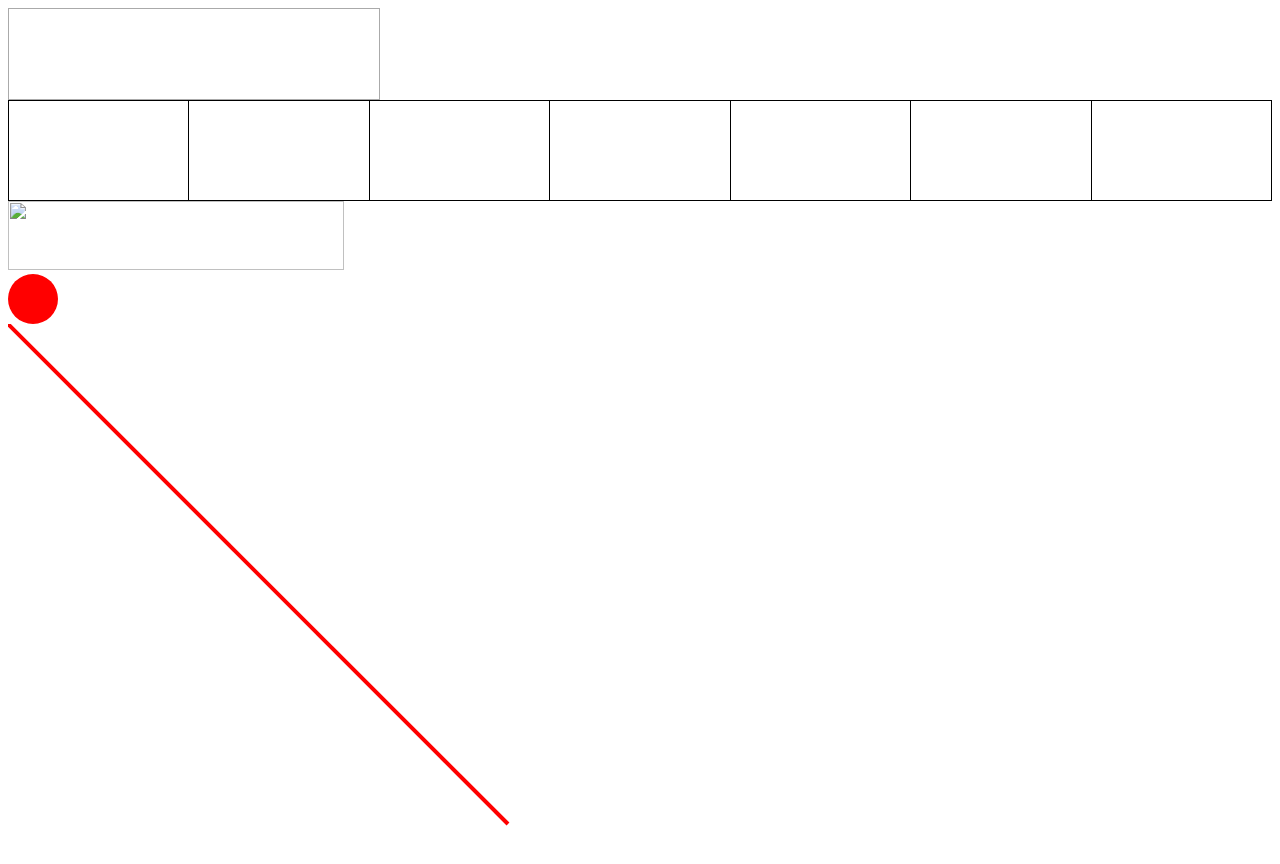
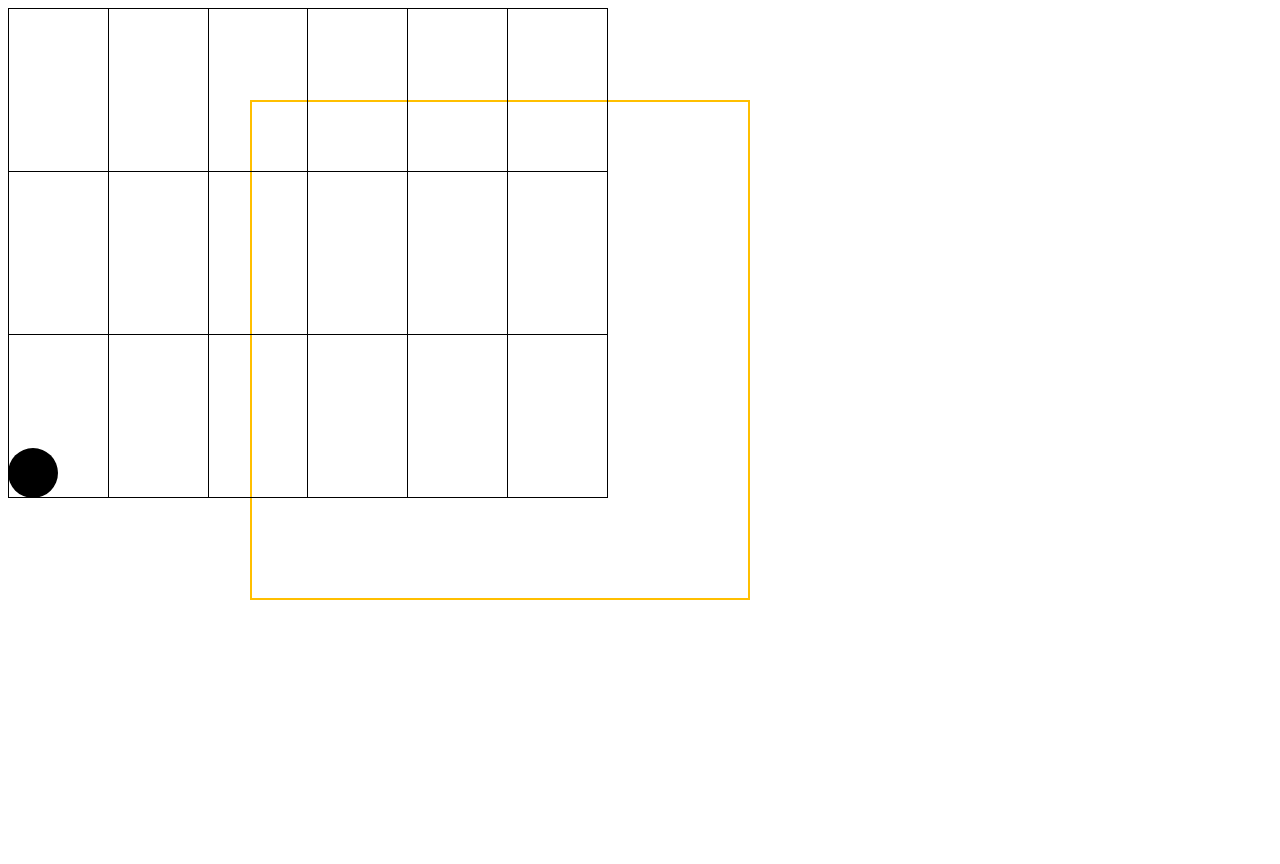
Before and after one commit to mdkma/surakarta-game, a plain HTML site: page index.html in a window 1280 px wide. After the commit the page ends 800 px from the top, so only its background shows below. Drawn offline with Linux system fonts and the light colour scheme.

Commit message:
draw board

```diff
--- a/index.css
+++ b/index.css
@@ -1,49 +1,40 @@
-tr {
+td {
     width: 100px;
-    height: 100px;
+    height: 160px;
+    border: 1px solid black;
 }
 
 table {
+    width: 600px;
     border-collapse: collapse;
-}
-
-td {
-    padding: 10px 0px;
-    border: 1px solid black;
+    /* position: fixed; */
+    /* margin-left: -250px; */
+    z-index: -1;
 }
 
 #board {
     position: absolute;
+    z-index: -1;
+    top: 100px;
+    left: 250px;
+    /* left: 50%;
+    margin-left: -250px; */
 }
 
 .piece {
+    position: absolute;
     width: 50px;
     height: 50px;
     -webkit-border-radius: 50%;
     -moz-border-radius: 50%;
     border-radius: 50%;
+    margin-top: -50px;
 }
 
 .piece1{
-    background: red;
+    background: black;
 }
 
 .piece2{
-    background: blue;
+    background: red;
 }
-
-#div1 {
-    width: 350px;
-    height: 70px;
-    padding: 10px;
-    border: 1px solid #aaaaaa;
-}
-
-/* td:after{
-    content: "";
-    display: block;
-    width: 100%;
-    height: 5px;
-    background-color: black;
-    position: relative;
-} */
--- a/index.html
+++ b/index.html
@@ -13,20 +13,32 @@
         }
 
         function drop(ev) {
-            console.log("drop!");
-            console.log(ev);
+            // console.log(ev);
             ev.preventDefault();
             var data = ev.dataTransfer.getData("text");
-            console.log(data);
             ev.target.appendChild(document.getElementById(data));
         }
     </script>
 </head>
 <body>
-<div id="div1" ondrop="drop(event)" ondragover="allowDrop(event)"></div>
-<table style="width:100%">
+<table>
     <tr>
         <td ondrop="drop(event)" ondragover="allowDrop(event)"></td>
+        <td ondrop="drop(event)" ondragover="allowDrop(event)"></td>
+        <td ondrop="drop(event)" ondragover="allowDrop(event)"></td>
+        <td ondrop="drop(event)" ondragover="allowDrop(event)"></td>
+        <td ondrop="drop(event)" ondragover="allowDrop(event)"></td>
+        <td ondrop="drop(event)" ondragover="allowDrop(event)"></td>
+    </tr>
+    <tr>
+        <td ondrop="drop(event)" ondragover="allowDrop(event)"></td>
+        <td ondrop="drop(event)" ondragover="allowDrop(event)"></td>
+        <td ondrop="drop(event)" ondragover="allowDrop(event)"></td>
+        <td ondrop="drop(event)" ondragover="allowDrop(event)"></td>
+        <td ondrop="drop(event)" ondragover="allowDrop(event)"></td>
+        <td ondrop="drop(event)" ondragover="allowDrop(event)"></td>
+    </tr>
+    <tr>
         <td ondrop="drop(event)" ondragover="allowDrop(event)"></td>
         <td ondrop="drop(event)" ondragover="allowDrop(event)"></td>
         <td ondrop="drop(event)" ondragover="allowDrop(event)"></td>
@@ -35,11 +47,13 @@
         <td ondrop="drop(event)" ondragover="allowDrop(event)"></td>
     </tr>
 </table>
-<img id="drag1" src="chicken.gif" draggable="true" ondragstart="drag(event)" width="336" height="69">
 <div id="p1" class="piece piece1" draggable="true" ondragstart="drag(event)"></div>
 <div id="board">
-    <svg height="800" width="800">
-        <line x1="0" y1="0" x2="500" y2="500" style="stroke:rgb(255,0,0);stroke-width:4" />
+    <svg height="500" width="500">
+        <line x1="0" y1="0" x2="500" y2="0" style="stroke:rgb(255, 191, 0);stroke-width:4" />
+        <line x1="0" y1="0" x2="0" y2="500" style="stroke:rgb(255, 191, 0);stroke-width:4" />
+        <line x1="500" y1="0" x2="500" y2="500" style="stroke:rgb(255, 191, 0);stroke-width:4" />
+        <line x1="0" y1="500" x2="500" y2="500" style="stroke:rgb(255, 191, 0);stroke-width:4" />
     </svg>
 </div>
 </body>
```
